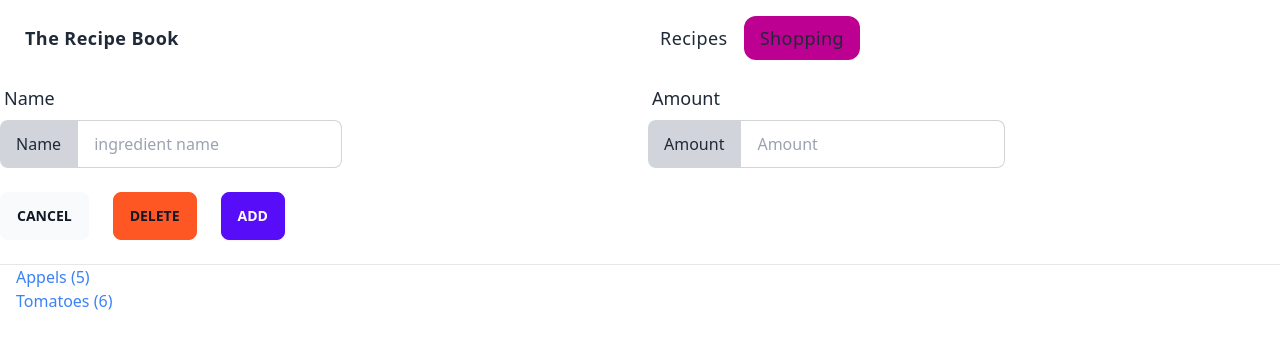
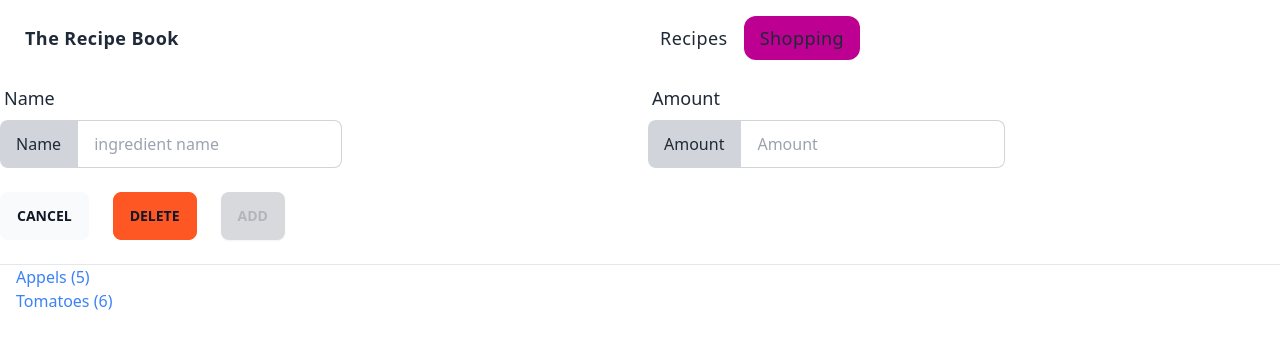
Before and after one commit to SMONTA/recipe-app-angular, an Angular app: page /shopping-list in a window 1280 px wide. Shown: the top 348 px of the page. Built offline with nearby package versions, Linux system fonts and the light colour scheme.

Commit message:
add input validation

```diff
--- a/src/app/shopping-list/shopping-edit/shopping-edit.component.html
+++ b/src/app/shopping-list/shopping-edit/shopping-edit.component.html
@@ -6,7 +6,8 @@
             </label>
             <label class="input-group">
                 <span>Name</span>
-                <input type="text" placeholder="ingredient name" class="input input-bordered" name="name" ngModel>
+                <input type="text" placeholder="ingredient name" class="input input-bordered" name="name" ngModel
+                    required>
             </label>
         </div>
 
@@ -16,7 +17,8 @@
             </label>
             <label class="input-group">
                 <span>Amount</span>
-                <input type="number" placeholder="Amount" class="input input-bordered" name="amount" ngModel>
+                <input type="number" placeholder="Amount" class="input input-bordered" name="amount" ngModel required
+                    pattern="^[1-9]+[0-9]*$">
             </label>
         </div>
     </div>
@@ -24,7 +26,7 @@
     <div class="my-6 flex items-center justify-start gap-x-6">
         <button type="button" class="btn text-sm font-semibold leading-6 text-gray-900">Cancel</button>
         <button type="button" class="btn btn-error text-sm font-semibold leading-6 text-gray-900">Delete</button>
-        <button type="submit"
+        <button type="submit" [disabled]="!f.valid"
             class="btn btn-primary x-3 py-2 text-sm font-semibold text-white shadow-sm hover:bg-indigo-500
              focus-visible:outline focus-visible:outline-2 focus-visible:outline-offset-2 focus-visible:outline-indigo-600">Add</button>
     </div>
```
